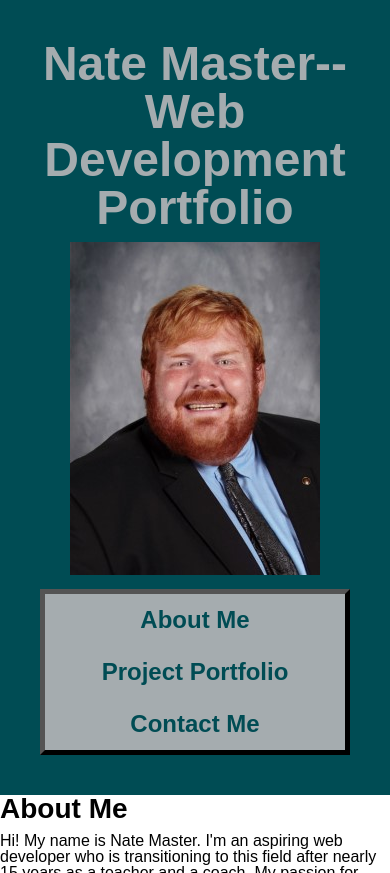
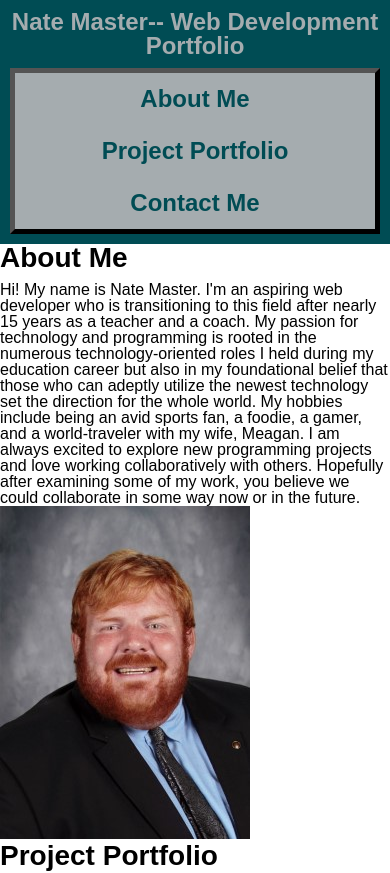
Before and after one commit to natejmaster/development-portfolio, a plain HTML site: page index.html in a window 390 px wide. Shown: the top 873 px of the page. Drawn offline with Linux system fonts and the light colour scheme.

Commit message:
modified a few styling items in header, moved headshot image into 'about-me' section

```diff
--- a/assets/css/style.css
+++ b/assets/css/style.css
@@ -23,14 +23,10 @@ h2 {
 
 header {
     font-size: 150%;
-    padding: 40px;
+    padding: 10px;
     text-align: center;
     background: var(--dark);
     color: var(--light);
-}
-
-header img {
-    padding-bottom: 10px;
 }
 
 nav {
@@ -125,12 +121,18 @@ main {
 }
 
 @media screen and (max-width: 992px) {
+    h1 {
+        font-size: 150%}
+
     .card {
       width: 50%;
     }
   }
 
   @media screen and (max-width: 768px) {
+    h1 {
+        font-size: 100%;
+    }
     header,
     nav {
         flex-direction: column;
--- a/index.html
+++ b/index.html
@@ -12,7 +12,6 @@
 <body>
     <header>
         <h1>Nate Master-- Web Development Portfolio</h1>
-        <img src="./assets/images/nm-headshot.jpg" />
         <nav>
             <a href="#about-me">About Me</a>
             <a href="#project-portfolio">Project Portfolio</a>
@@ -26,6 +25,7 @@
         <section id="about-me" class="about-me">
             <h2>About Me</h2>
             <p>Hi! My name is Nate Master. I'm an aspiring web developer who is transitioning to this field after nearly 15 years as a teacher and a coach. My passion for technology and programming is rooted in the numerous technology-oriented roles I held during my education career but also in my foundational belief that those who can adeptly utilize the newest technology set the direction for the whole world. My hobbies include being an avid sports fan, a foodie, a gamer, and a world-traveler with my wife, Meagan. I am always excited to explore new programming projects and love working collaboratively with others. Hopefully after examining some of my work, you believe we could collaborate in some way now or in the future.</p>
+            <img src="./assets/images/nm-headshot.jpg" />
         </section>
         <section id="project-porfolio" class="project-portfolio">
             <h2>Project Portfolio</h2>
```
